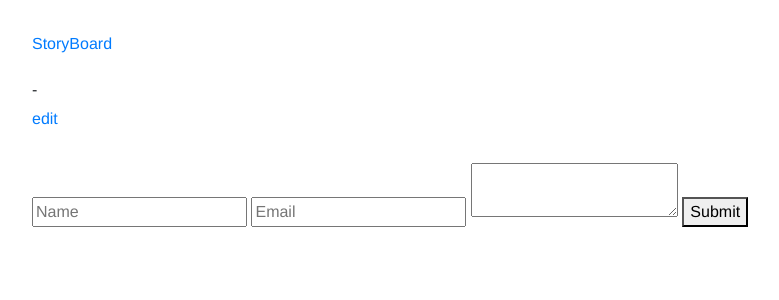
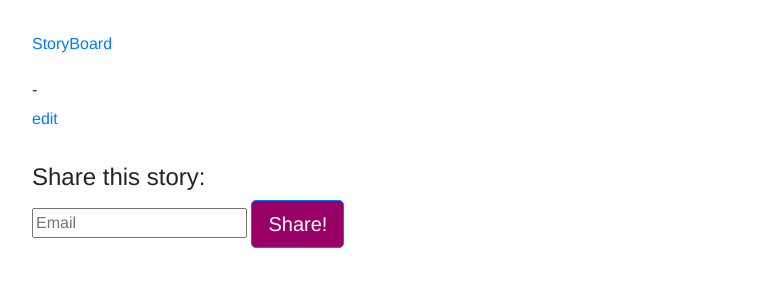
Before and after one commit to trexr/story-stack, a Django app: template apps/posts/templates/posts/post_detail.html in a window 1280 px wide. Shown: the part 56-356 px from the top of the page, without its empty margins (53-832 px from the left). Run offline with Django 3.2, Linux system fonts and the light colour scheme; the template is opened without the code that fills it, so the values that code supplies are empty; some libraries are stand-ins or nearby versions.

```diff
--- a/apps/posts/templates/posts/post_detail.html
+++ b/apps/posts/templates/posts/post_detail.html
@@ -35,14 +35,11 @@
 
     </div>
   </div>
-
+  <h4>Share this story:</h4>
   <form action="/send-email" method="POST">
-<input name="name" placeholder="Name" />
-<input name="email" type="email" placeholder="Email" />
-<textarea name="message">
-</textarea>
-<button type="submit">Submit</button>
-</form>
+    <input name="email" type="email" placeholder="Email" />
+    <a class="btn btn-primary btn-lg" role="button" style="color:white">Share!</a>
+  </form>
   {% else%}
 
   <h1>Forbidden (403)</h1>
```
Also changed, not shown: apps/core/templates/pages/home.html (+7 -8 lines), apps/core/static/images/record.png (added), apps/core/static/images/share.png (added), apps/core/static/images/upload.png (added), apps/core/static/images/write.png (added).
